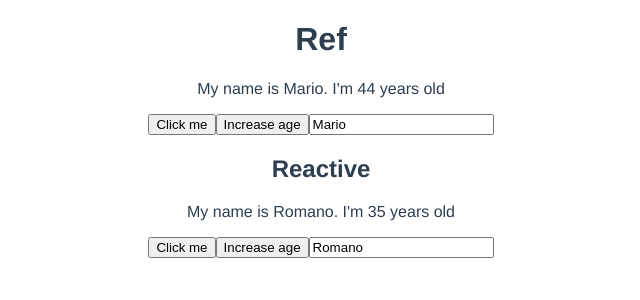
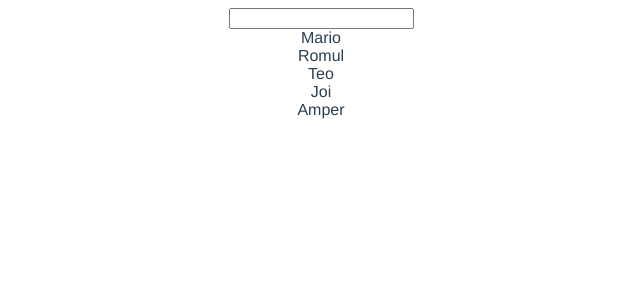
Before and after one commit to elem15/Vue-Firebase, a Vue app in the folder blog/: page / in a window 1280 px wide. Shown: the top 300 px of the page, without its empty margins (319-959 px from the left). Built offline with nearby package versions, Linux system fonts and the light colour scheme.

Commit message:
feat: use computed in setup

```diff
--- a/blog/src/views/HomeView.vue
+++ b/blog/src/views/HomeView.vue
@@ -1,39 +1,28 @@
 <template>
   <div class="home">
-    <h1>Ref</h1>
-    <p>My name is {{ first.name }}. I'm {{ first.age }} years old</p>
-    <button @click="handleClick">Click me</button>
-    <button @click="first.age++">Increase age</button>
-    <input type="text" v-model="first.name" />
-    <h2>Reactive</h2>
-    <p>My name is {{ second.name }}. I'm {{ second.age }} years old</p>
-    <button @click="handleReactive">Click me</button>
-    <button @click="second.age++">Increase age</button>
-    <input type="text" v-model="second.name" />
+    <input type="text" v-model="filterValue" />
+    <div v-for="name in filteredNames" :key="name">{{ name }}</div>
   </div>
 </template>
 
 <script>
-import { reactive, ref } from "@vue/reactivity";
+import { ref } from "@vue/reactivity";
+import { computed } from "@vue/runtime-core";
 // @ is an alias to /src
 
 export default {
   setup() {
-    const first = ref({ name: "Mario", age: 44 });
-    const handleClick = () => {
-      first.value.name = "Nikita";
-      first.value.age = 33;
-    };
-    const second = reactive({ name: "Romano", age: 35 });
-    const handleReactive = () => {
-      second.name = "Enrico";
-      second.age = 37;
-    };
+    const filterValue = ref("");
+    const names = ref(["Mario", "Romul", "Teo", "Joi", "Amper"]);
+    const filteredNames = computed(() => {
+      return names.value.filter((name) =>
+        name.toLowerCase().includes(filterValue.value.toLowerCase())
+      );
+    });
     return {
-      first,
-      second,
-      handleClick,
-      handleReactive,
+      filterValue,
+      filteredNames,
+      names,
     };
   },
 };
```
